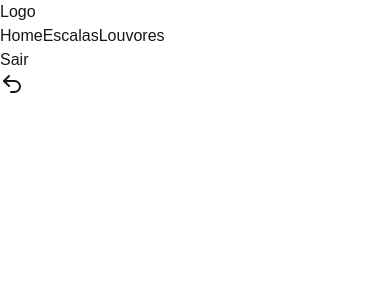
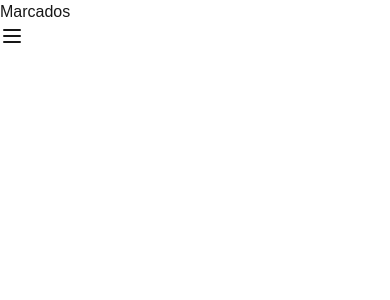
Before and after one commit to dev-brunosantos/Marcados, a Next.js app: page /home in a window 390 px wide. Shown: the top 300 px of the page. Built offline with nearby package versions, Linux system fonts and the light colour scheme.

Commit message:
Melhorando o botão de menu

```diff
--- a/src/components/Menu.tsx
+++ b/src/components/Menu.tsx
@@ -1,32 +1,41 @@
 "use client"
 
 import Link from "next/link"
-import { useRouter } from 'next/navigation';
-import { Undo2 } from 'lucide-react';
+import { Menu } from 'lucide-react';
+import { useState } from "react";
 
 export const MenuPrincipal = () => {
+    const [classeMenu, setClasseMenu] = useState('fechar-menu');
 
-    const router = useRouter();
+    function mostrarMenu() {
+        classeMenu === 'fechar-menu' ? setClasseMenu('abrir-menu') : setClasseMenu('fechar-menu')
+    }
 
-    return(
-        <header>
+    return (
+        <header className="
+          w-full h-14 border px-4 flex items-center justify-between fixed top-0 left-0
+        ">
             <div>
-                <a href="">Logo</a>
+                <a href="">Marcados</a>
             </div>
 
             <nav>
-                <ul>
+                <div className="h-full md:hidden">
+                    <button className="h-full flex items-center justify-center" onClick={mostrarMenu}>
+                        <Menu />
+                    </button>
+                </div>
+
+                <ul
+                    className={`
+                      ${classeMenu} px-4 flex flex-col justify-items-end justify-evenly absolute right-1 top-[100%]
+                    `}
+                >
                     <Link href=''>Home</Link>
                     <Link href=''>Escalas</Link>
                     <Link href=''>Louvores</Link>
+                    <Link href='/login'>Sair</Link>
                 </ul>
-
-                <button onClick={() => router.push('/login')}>
-                    Sair
-                    <span>
-                        <Undo2 />
-                    </span>
-                </button>
             </nav>
         </header>
     )
```
